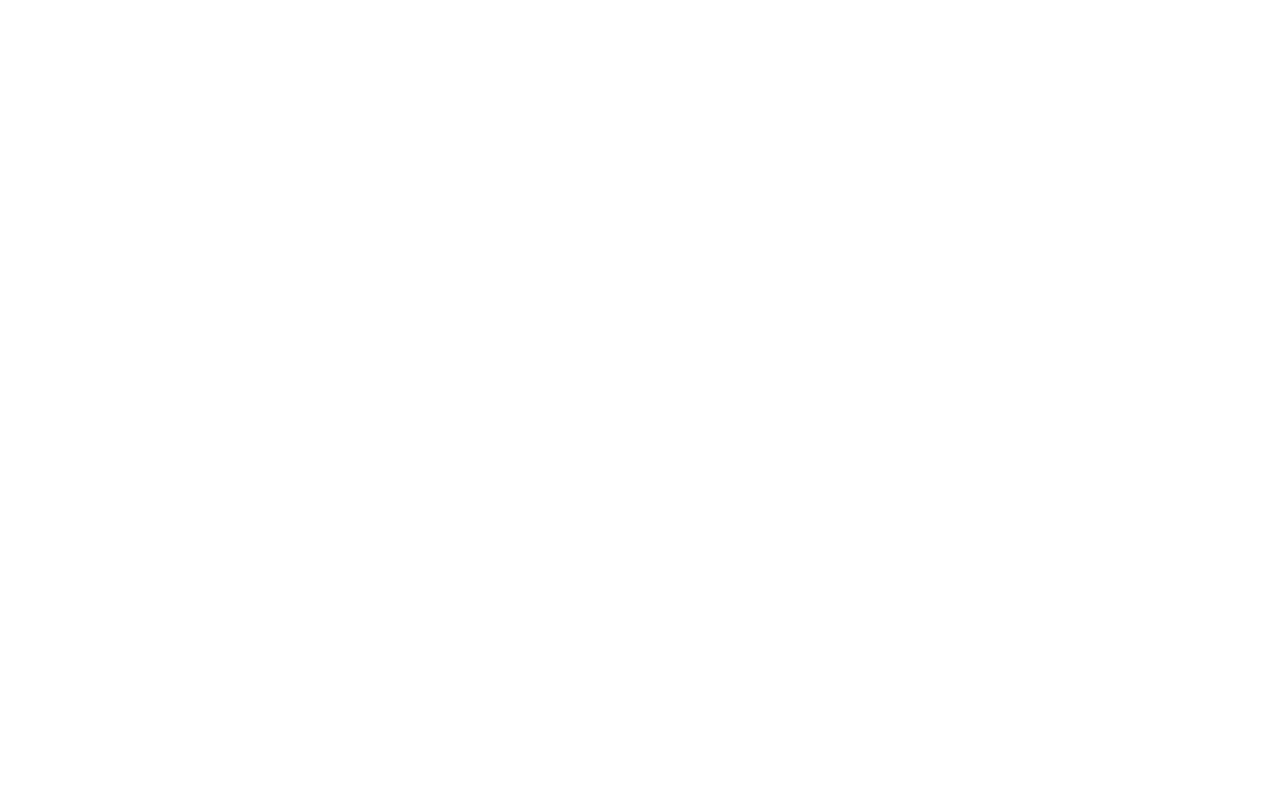
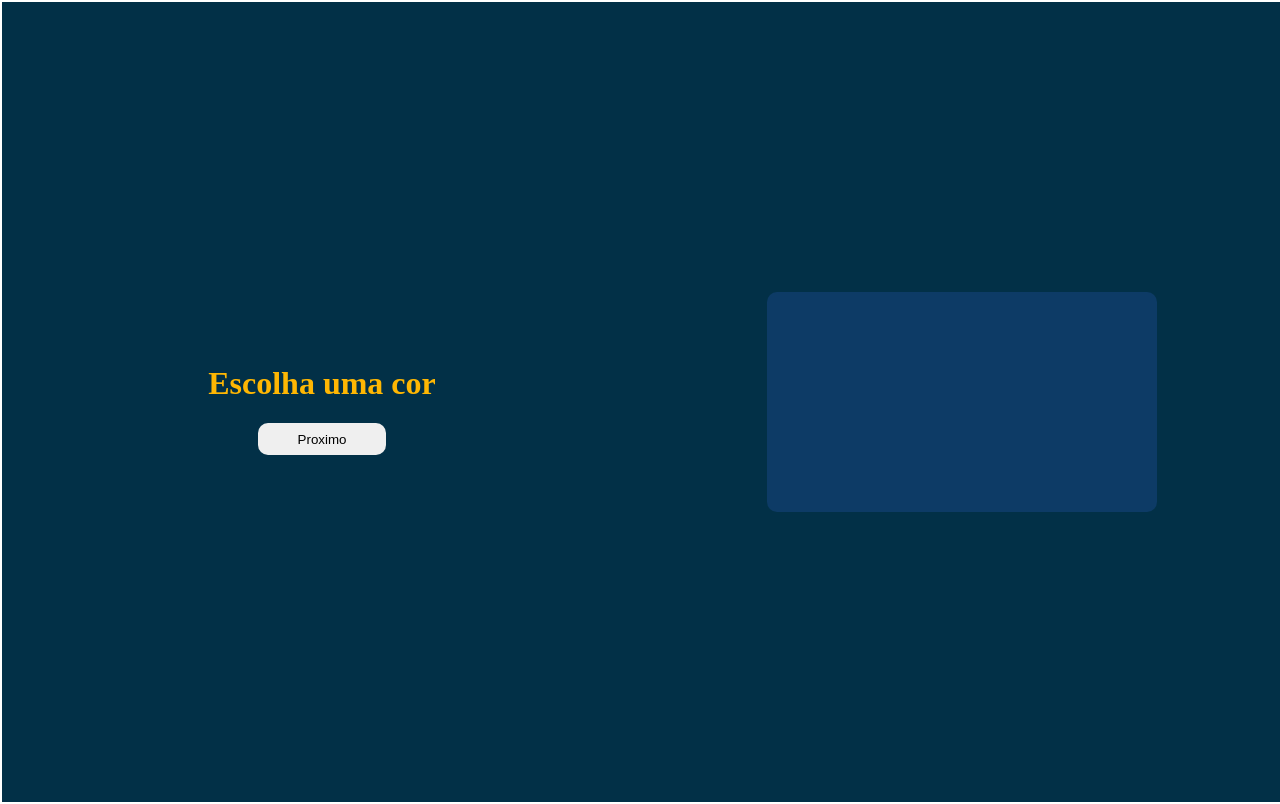
Before and after one commit to joaocairiton/Projetos-JavaScript, a plain HTML site: page trocador de cores/index.html in a window 1280 px wide. Drawn offline with Linux system fonts and the light colour scheme.

Commit message:
Gerador de cores aleatoria

```diff
--- a/trocador de cores/css/style.css
+++ b/trocador de cores/css/style.css
@@ -0,0 +1,70 @@
+
+@import url('https://fonts.googleapis.com/css?family=Open+Sans:400,700&display=swap');
+
+:root {
+  --primary-color: #023047;
+  --primary-color-darker: #ffb703;
+  --primary-color-light: #f95738;
+}
+body {
+  margin: 0;
+}
+.main-cor {
+  width: 100vw;
+  height: 100vh;
+  background: var(--primary-color);
+  align-items: center;
+  justify-content: center;
+  display: flex;
+  border: 2px solid #fff;
+
+}
+.left-cor {
+  width: 50vw;
+  height: 100vh;
+  align-items: center;
+  justify-content: center;
+  flex-direction: column;
+  display: flex;
+}
+.left-cor h1 {
+  color: var(--primary-color-darker);
+
+}
+.left-cor button {
+  height: 4vh;
+  width: 10vw;
+  border-radius: 10px;
+  border: none;
+  margin-bottom: 5px;
+  cursor: pointer;
+
+
+}
+.right-cor {
+  width: 50vw;
+  height: 100vh;
+  align-items: center;
+  justify-content: center;
+  display: flex;
+}
+.cor {
+  border: 1px solid #fff;
+ /*background-color: var(--primary-color-light);*/
+  width: 20vw;
+  height: 20vh;
+  border-radius: 10px;
+  border: none;
+
+}
+.card-cor {
+  width: 50%;
+  align-items: center;
+  justify-content: center;
+  flex-direction: column;
+  color:#fff;
+  padding: 30px 35px;
+  background: #0d3b66;
+  border-radius: 10px;
+  /*box-shadow: 0px 10px 40px #f95738;*/
+}
--- a/trocador de cores/index.html
+++ b/trocador de cores/index.html
@@ -1,12 +1,30 @@
 <!DOCTYPE html>
-<html lang="pt-br">
+<html lang="pt-BR">
+
 <head>
-    <meta charset="UTF-8">
-    <meta http-equiv="X-UA-Compatible" content="IE=edge">
-    <meta name="viewport" content="width=device-width, initial-scale=1.0">
-    <title>Trocador de Cores</title>
+  <meta charset="UTF-8">
+  <meta http-equiv="X-UA-Compatible" content="IE=edge">
+  <meta name="viewport" content="width=device-width, initial-scale=1.0">
+  <title>Document</title>
+  <link rel="stylesheet" href="./css/style.css">
 </head>
+
 <body>
+  <div class="main-cor">
+    <div class="left-cor">
+      <h1>Escolha uma cor</h1>
+      <button id="btn-action">Proximo</button>
+    </div>
+    <div class="right-cor">
+      <div class="card-cor">
+        <div class="cor" id="cor-1">
 
+        </div>
+        <label for="nome" id="text-nome"></label>
+      </div>
+    </div>
+  </div>
+  <script type="text/javascript" src="./main/script.js"></script>
 </body>
+
 </html>
--- /dev/null
+++ b/trocador de cores/main/script.js
@@ -0,0 +1,27 @@
+
+
+
+
+const geraCor = () => {
+  let num = "0123456789ABCDEF";
+  let color = "#";
+
+  for (let i = 0; i < 6; i++) {
+    color += num[Math.floor(Math.random() * 16)]
+
+  }
+  return color;
+};
+document.getElementById("btn-action").addEventListener("click", () => {
+
+  for (let i = 0; i < 16; i++) {
+    let color = geraCor();
+    let div_cor = document.getElementById(`cor-${i+1}`)
+    div_cor.style.backgroundColor = color
+    let txt_nome = document.getElementById(`nome${i+1}`);
+    txt_nome.textContent = `${color}`
+
+
+  }
+
+})
```
Also changed, not shown: trocador de cores/js/script.js (deleted).
